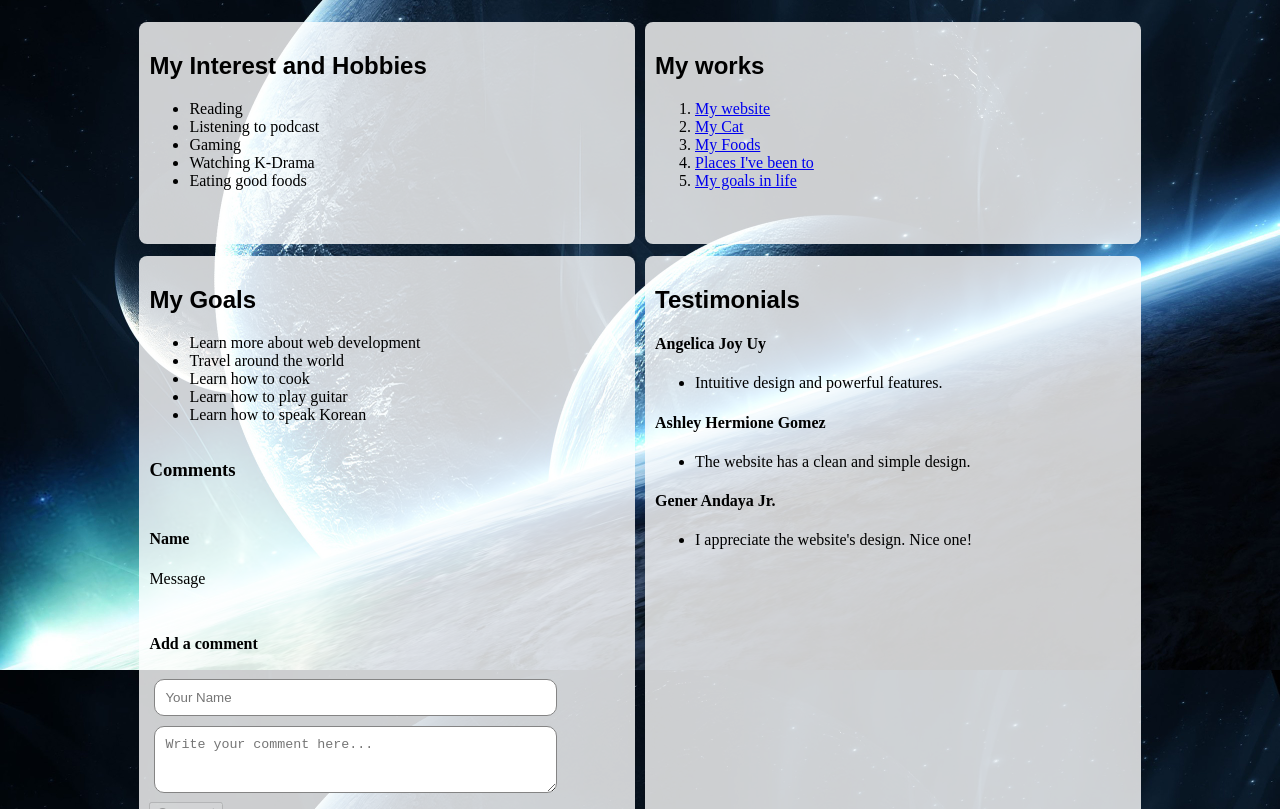
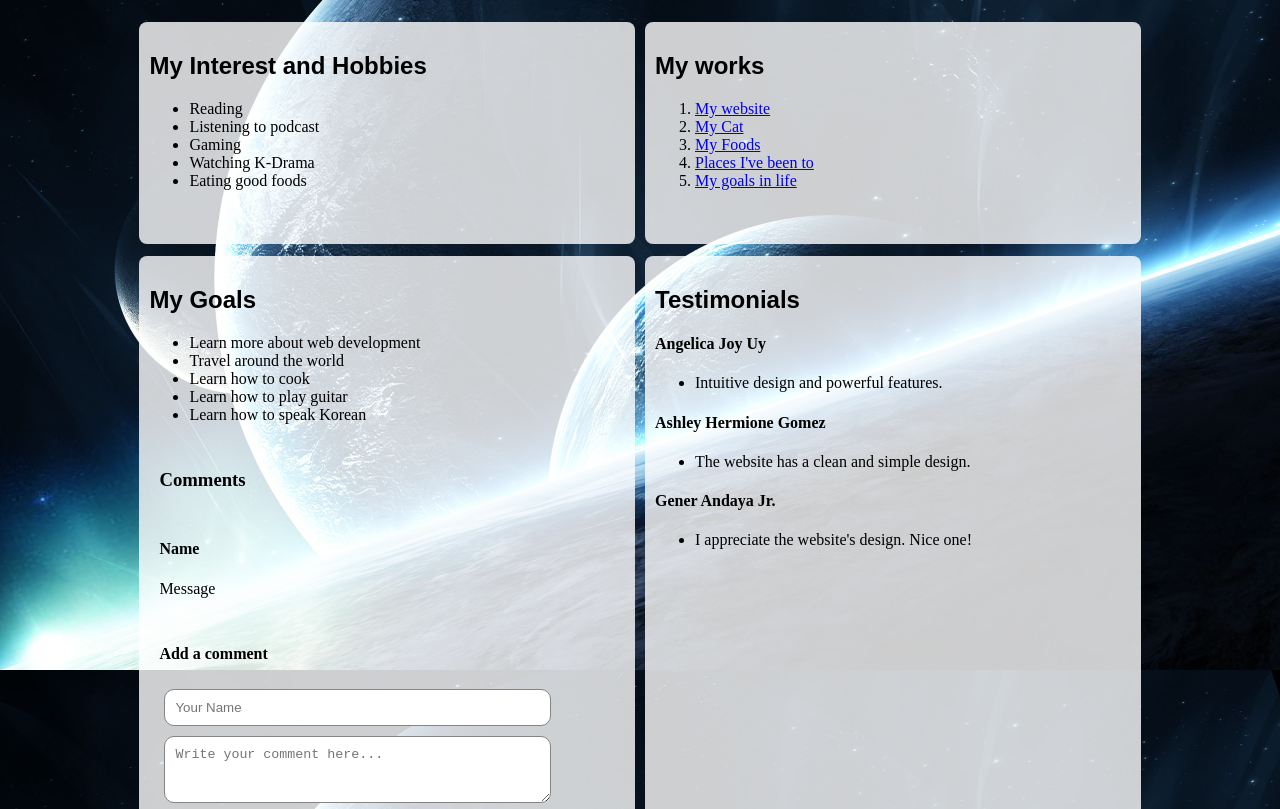
Before and after one commit to PUP-BSIT/exercise-6-dragonfly, a plain HTML site: page barcelos_kevinjoseph/index.html in a window 1280 px wide. Shown: the part 130-939 px from the top of the page. Drawn offline with Linux system fonts and the light colour scheme.

Commit message:
add changes to the style of comment area

```diff
--- a/barcelos_kevinjoseph/index.html
+++ b/barcelos_kevinjoseph/index.html
@@ -40,10 +40,11 @@
 
         <div class="comment-section">
           <h3>Comments</h3>
-          <div class="comment">
+          <div class="member-comments">
             <h4>Name</h4>
             <p>Message</p>
           </div>
+
           <div class="add-comment">
             <h4>Add a comment</h4>
             <input
--- a/barcelos_kevinjoseph/styles.css
+++ b/barcelos_kevinjoseph/styles.css
@@ -50,6 +50,7 @@ h2 {
   display: flex;
   flex-direction: column;
   gap: 10px;
+  padding: 10px;
 }
 
 .comment-section input,
```
